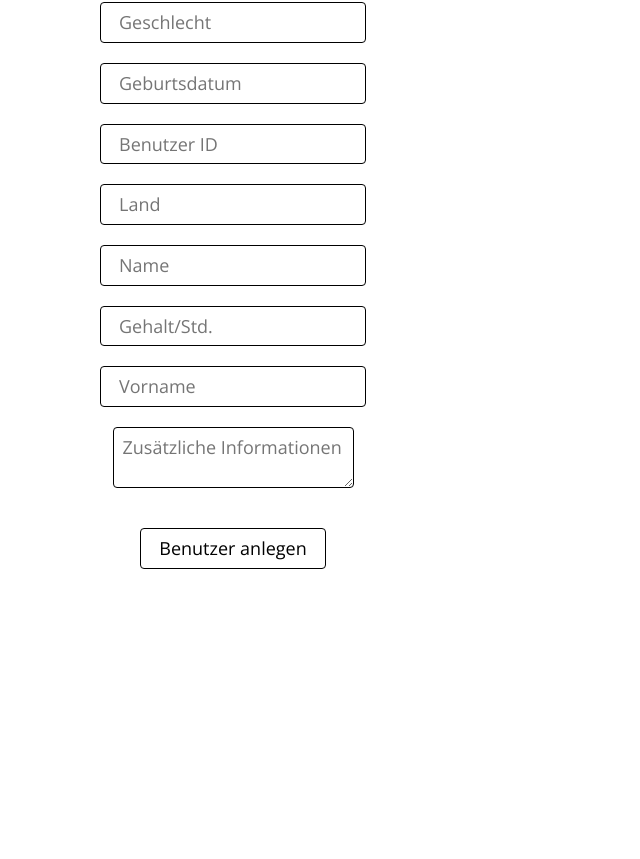
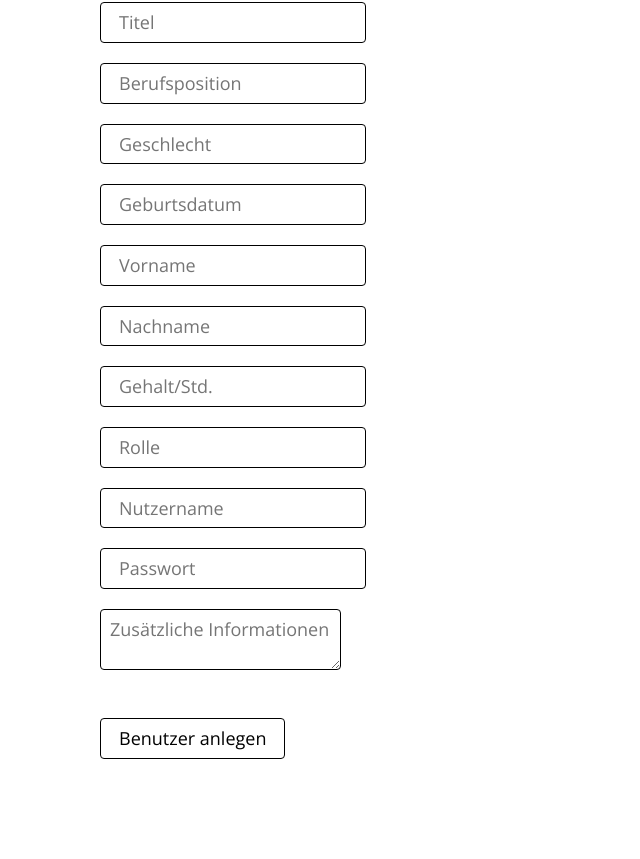
Before and after one commit to ChristopherGartner/BAE, a Python web app: template templates/createUserPage.html in a window 1280 px wide. Shown: the part 549-1408 px from the top of the page, without its empty margins (0-640 px from the left). Before the commit the page ends 1118 px from the top, so only its background shows below. Run offline with Jinja, Linux system fonts and the light colour scheme; the template is opened without the code that fills it, so the values that code supplies are empty; some libraries are stand-ins or nearby versions.

Commit message:
implementes user creation

```diff
--- a/templates/createUserPage.html
+++ b/templates/createUserPage.html
@@ -60,86 +60,138 @@
           <div class="hc" style="padding: 100px">
               <div class="vc">
                 <div class="benutzer-anlegen-banner"></div>
-                  <input
+                  <form action="/api/v1/create_user" method="POST">
+                        <input
                           type="text"
-                          placeholder="Straße,  Hausnummer"
+                          placeholder="Straße"
                           class="benutzer-anlegen-textinput input"
                           style="margin-bottom: 20px"
+                          id="input_street"
+                          name="input_street"
+                        />
+                        <input
+                          type="text"
+                          placeholder="Hausnummer"
+                          class="benutzer-anlegen-textinput input"
+                          style="margin-bottom: 20px"
+                          id="input_house_number"
+                          name="input_house_number"
+                        />
+                        <input
+                          type="text"
+                          placeholder="Stadt"
+                          class="benutzer-anlegen-textinput02 input"
+                          style="margin-bottom: 20px"
+                          id="input_city"
+                          name="input_city"
+                        />
+                        <input
+                          type="text"
+                          placeholder="PLZ"
+                          class="benutzer-anlegen-textinput03 input"
+                          style="margin-bottom: 20px"
+                          id="input_PLZ"
+                          name="input_PLZ"
+                        />
+                        <input
+                          type="text"
+                          placeholder="Land"
+                          class="benutzer-anlegen-textinput08 input"
+                          style="margin-bottom: 20px"
+                          id="input_country"
+                          name="input_country"
                         />
                         <input
                           type="text"
                           placeholder="Titel"
                           class="benutzer-anlegen-textinput01 input"
                           style="margin-bottom: 20px"
-                        />
-                        <input
-                          type="text"
-                          placeholder="Stadt"
-                          class="benutzer-anlegen-textinput02 input"
-                          style="margin-bottom: 20px"
-                        />
-                        <input
-                          type="text"
-                          placeholder="PLZ"
-                          class="benutzer-anlegen-textinput03 input"
-                          style="margin-bottom: 20px"
+                          id="input_title"
+                          name="input_title"
                         />
                         <input
                           type="text"
                           placeholder="Berufsposition"
                           class="benutzer-anlegen-textinput04 input"
                           style="margin-bottom: 20px"
+                          id="input_job_position"
+                          name="input_job_position"
                         />
                         <input
                           type="text"
                           placeholder="Geschlecht"
                           class="benutzer-anlegen-textinput05 input"
                           style="margin-bottom: 20px"
+                          id="input_gender"
+                          name="input_gender"
                         />
                         <input
                           type="text"
                           placeholder="Geburtsdatum"
                           class="benutzer-anlegen-textinput06 input"
                           style="margin-bottom: 20px"
+                          id="input_birth_date"
+                          name="input_birth_date"
                         />
                         <input
                           type="text"
-                          placeholder="Benutzer ID"
-                          class="benutzer-anlegen-textinput07 input"
+                          placeholder="Vorname"
+                          class="benutzer-anlegen-textinput09 input"
                           style="margin-bottom: 20px"
+                          id="input_first_name"
+                          name="input_first_name"
                         />
                         <input
                           type="text"
-                          placeholder="Land"
-                          class="benutzer-anlegen-textinput08 input"
-                          style="margin-bottom: 20px"
-                        />
-                        <input
-                          type="text"
-                          placeholder="Name"
+                          placeholder="Nachname"
                           class="benutzer-anlegen-textinput09 input"
                           style="margin-bottom: 20px"
+                          id="input_last_name"
+                          name="input_last_name"
                         />
                         <input
                           type="text"
                           placeholder="Gehalt/Std."
                           class="benutzer-anlegen-textinput10 input"
                           style="margin-bottom: 20px"
+                          id="input_salery_per_hour"
+                          name="input_salery_per_hour"
                         />
-                        <input
+                      <input
                           type="text"
-                          placeholder="Vorname"
-                          class="benutzer-anlegen-textinput11 input"
+                          placeholder="Rolle"
+                          class="benutzer-anlegen-textinput10 input"
                           style="margin-bottom: 20px"
+                          id="input_role"
+                          name="input_role"
+                        />
+                      <input
+                          type="text"
+                          placeholder="Nutzername"
+                          class="benutzer-anlegen-textinput10 input"
+                          style="margin-bottom: 20px"
+                          id="input_username"
+                          name="input_username"
+                        />
+                      <input
+                          type="password"
+                          placeholder="Passwort"
+                          class="benutzer-anlegen-textinput10 input"
+                          style="margin-bottom: 20px"
+                          id="input_password"
+                          name="input_password"
                         />
                         <textarea
                           placeholder="Zusätzliche Informationen"
                           class="benutzer-anlegen-textarea textarea"
                           style="margin-bottom: 40px"
+                          id="input_informations"
+                          name="input_informations"
                         ></textarea>
-                        <button type="button" class="benutzer-anlegen-button button">
+                        <button type="submit" value="create_user" class="benutzer-anlegen-button button">
                             Benutzer anlegen
                         </button>
+                  </form>
               </div>
               <img
                   alt="image"
```
Also changed, not shown: main.py (+21 -0 lines).
